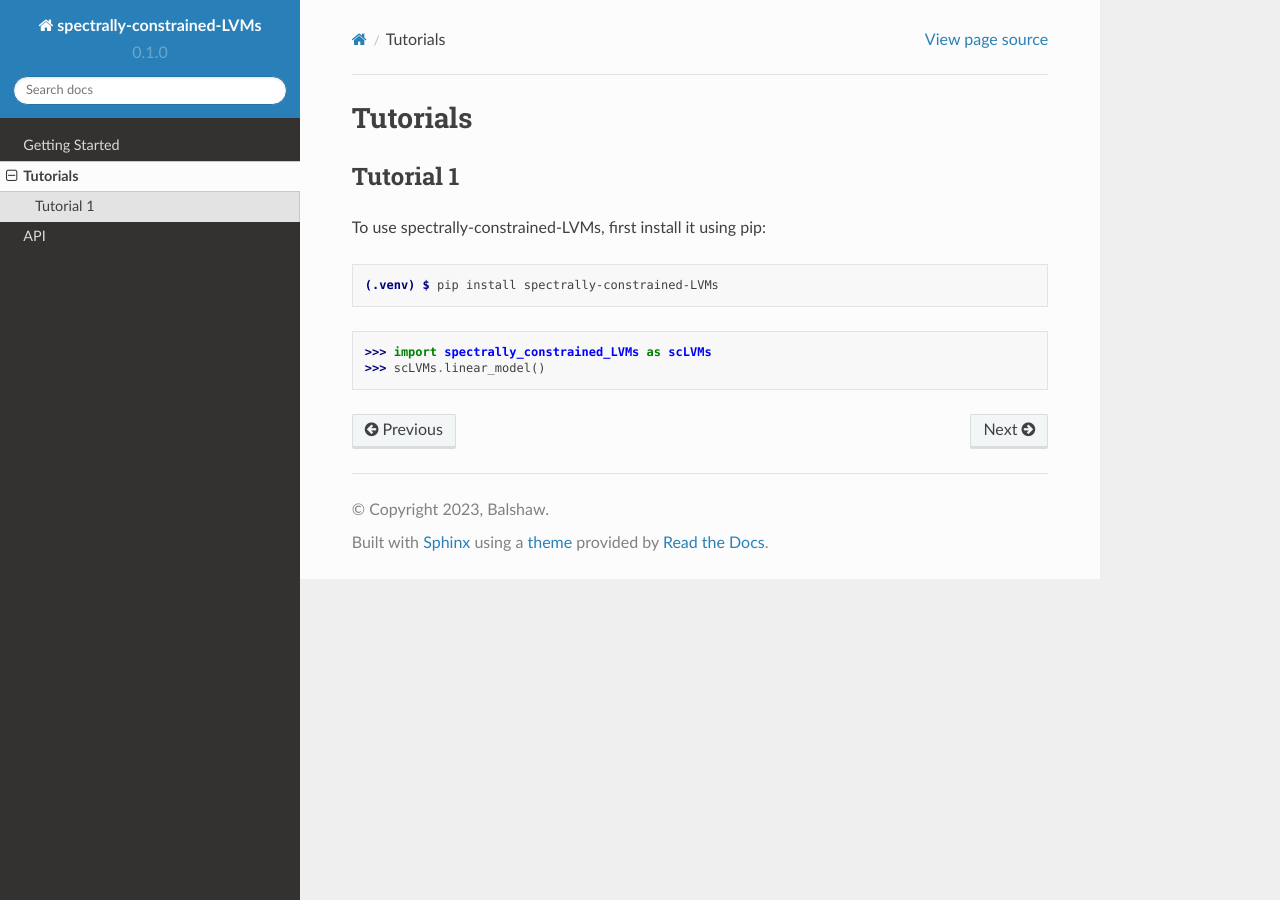
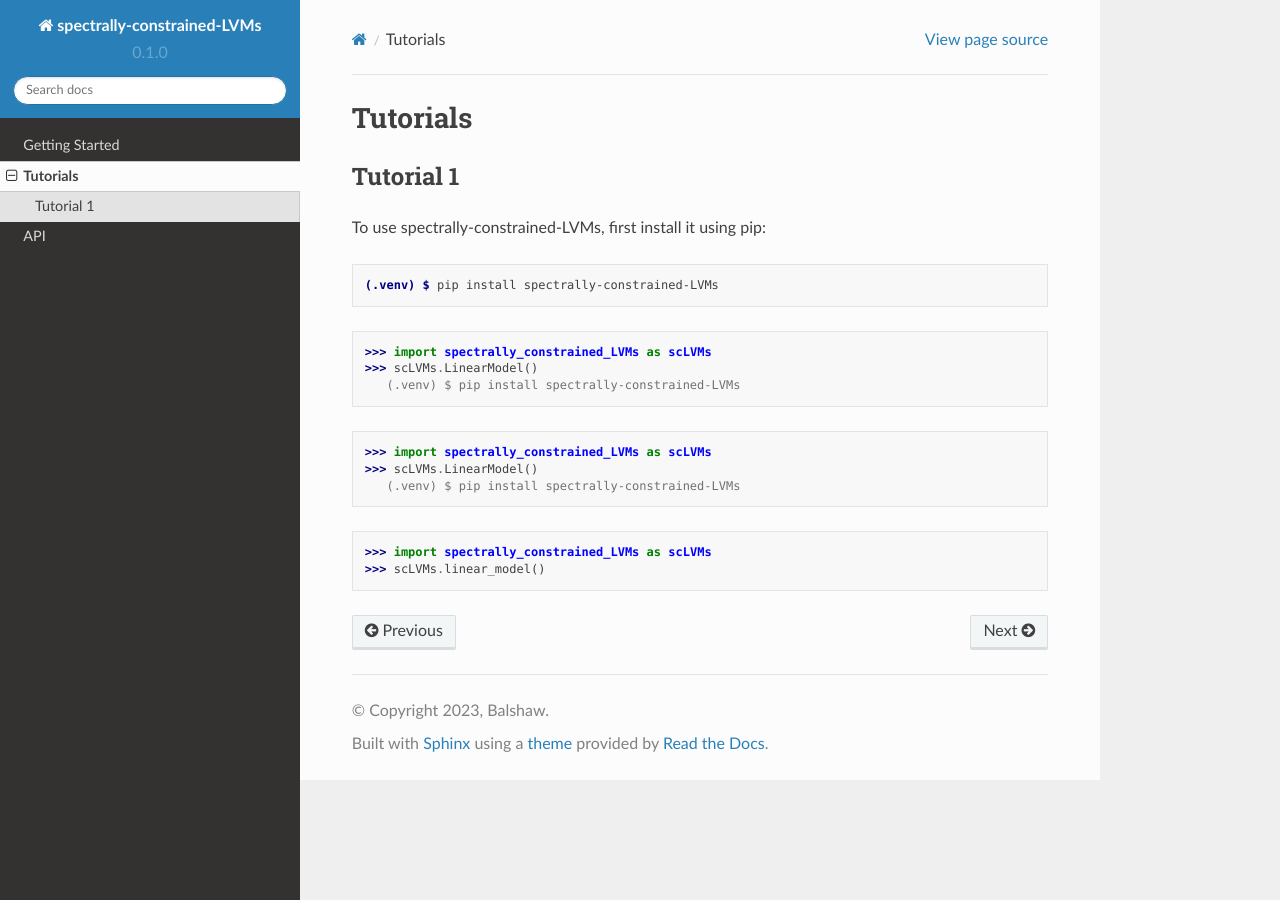
Before and after one commit to RyanBalshaw/spectrally-regularised-LVMs, a Sphinx documentation site: the page built from docs/source/tutorials.rst, in a window 1280 px wide. Built offline with Sphinx 7.4.7 and the Read the Docs theme 2.0.0, drawn with Linux system fonts in a browser that asks for light colours.

Commit message:
Made some trivial edits to docs. Pushing to rebase main.

```diff
--- a/docs/source/tutorials.rst
+++ b/docs/source/tutorials.rst
@@ -13,4 +13,12 @@ To use spectrally-constrained-LVMs, first install it using pip:
    (.venv) $ pip install spectrally-constrained-LVMs
 
 >>> import spectrally_constrained_LVMs as scLVMs
+>>> scLVMs.LinearModel()
+   (.venv) $ pip install spectrally-constrained-LVMs
+
+>>> import spectrally_constrained_LVMs as scLVMs
+>>> scLVMs.LinearModel()
+   (.venv) $ pip install spectrally-constrained-LVMs
+
+>>> import spectrally_constrained_LVMs as scLVMs
 >>> scLVMs.linear_model()
```
Also changed, not shown: docs/source/getting_started.rst (+8 -4 lines).
